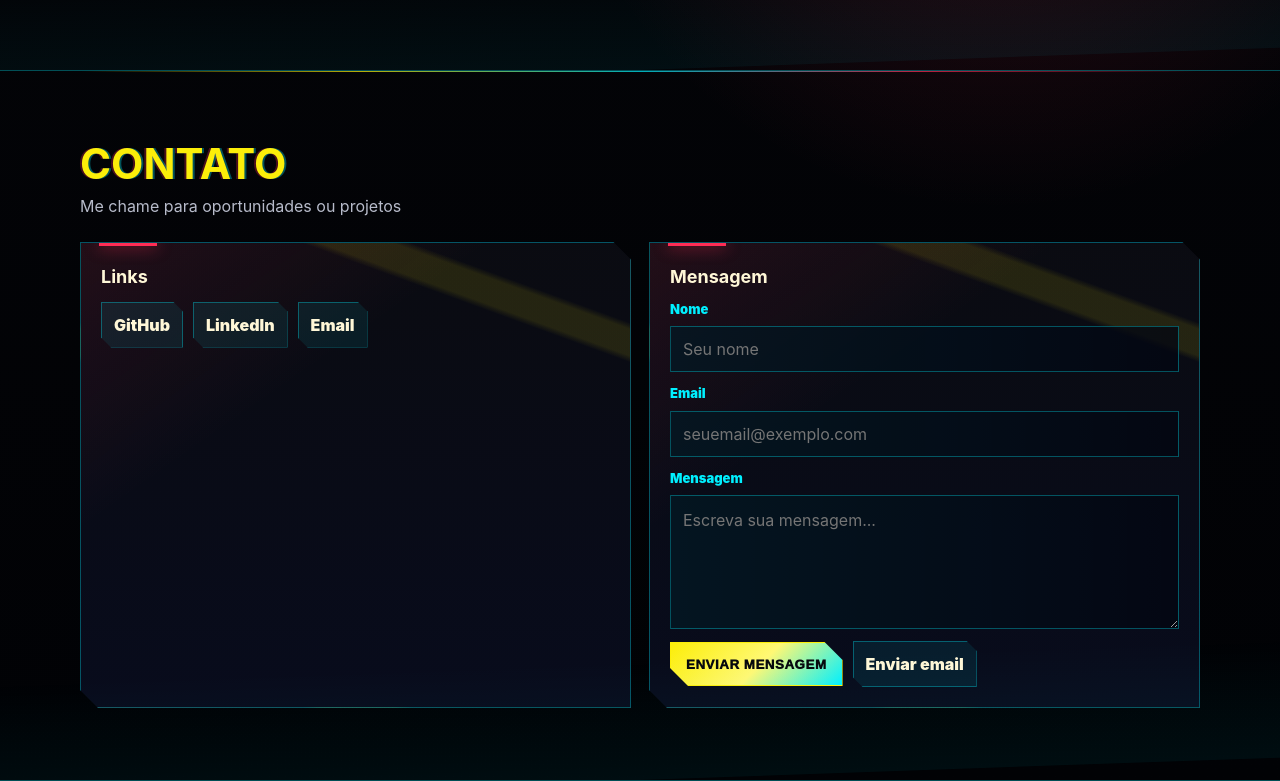
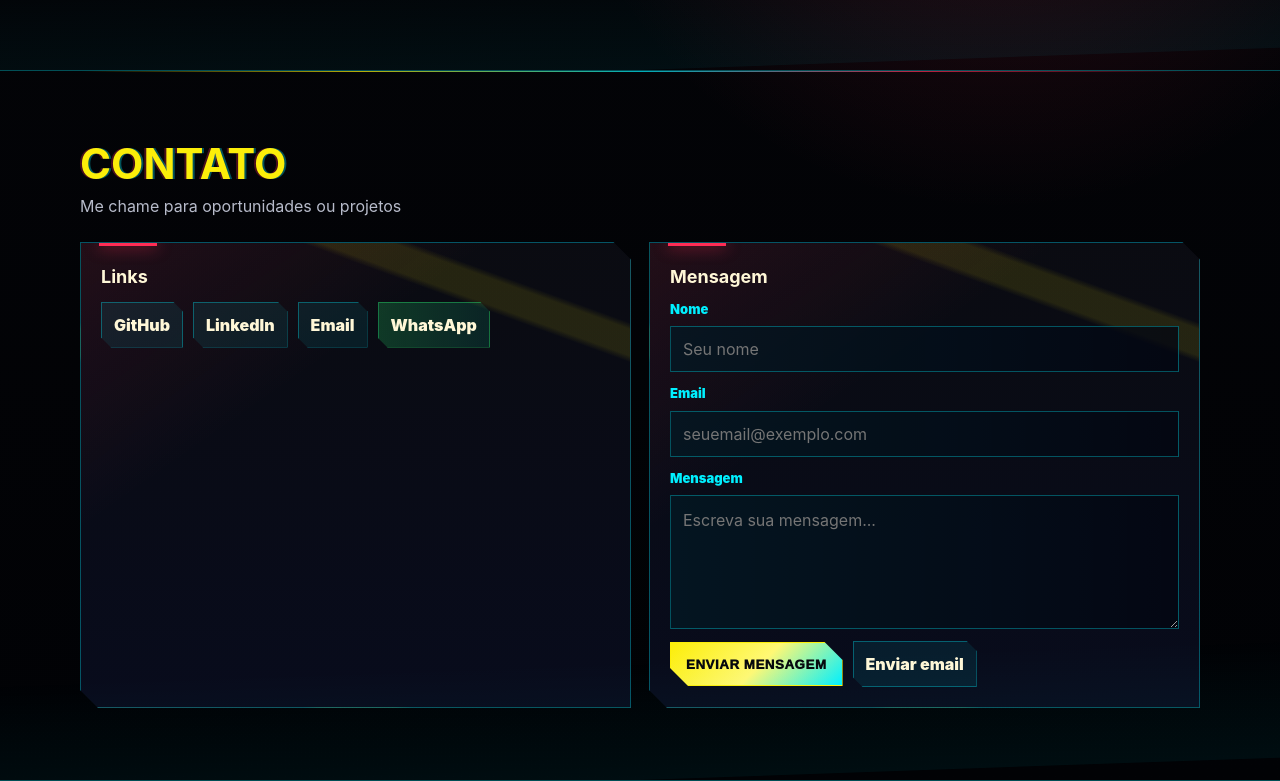
Before and after one commit to Renatoxdev/portfolio, a React (Vite) app: page / in a window 1280 px wide. Shown: the part 2860-3641 px from the top of the page. Built offline with nearby package versions, Linux system fonts and the light colour scheme.

Commit message:
Adicionar botão de whatsapp

```diff
--- a/src/pages/Home/Home.jsx
+++ b/src/pages/Home/Home.jsx
@@ -262,6 +262,14 @@ export default function Home() {
                   <a className={styles.link} href="mailto:Renatoxdev@gmail.com">
                     Email
                   </a>
+                  <a
+                    className={`${styles.link} ${styles.whatsappLink}`}
+                    href="https://wa.me/5524993120479"
+                    target="_blank"
+                    rel="noreferrer"
+                  >
+                    WhatsApp
+                  </a>
                 </div>
               </div>
 
--- a/src/pages/Home/Home.module.css
+++ b/src/pages/Home/Home.module.css
@@ -309,6 +309,19 @@
   transform: translateY(-2px);
 }
 
+.whatsappLink {
+  border-color: rgba(37, 211, 102, 0.46);
+  background:
+    linear-gradient(90deg, rgba(37, 211, 102, 0.18), rgba(0, 240, 255, 0.06)),
+    rgba(37, 211, 102, 0.06);
+}
+
+.whatsappLink:hover {
+  border-color: #25d366;
+  color: #7dffad;
+  box-shadow: 0 0 24px rgba(37, 211, 102, 0.2);
+}
+
 .h3 {
   margin: 0 0 10px;
   color: var(--text);
```
